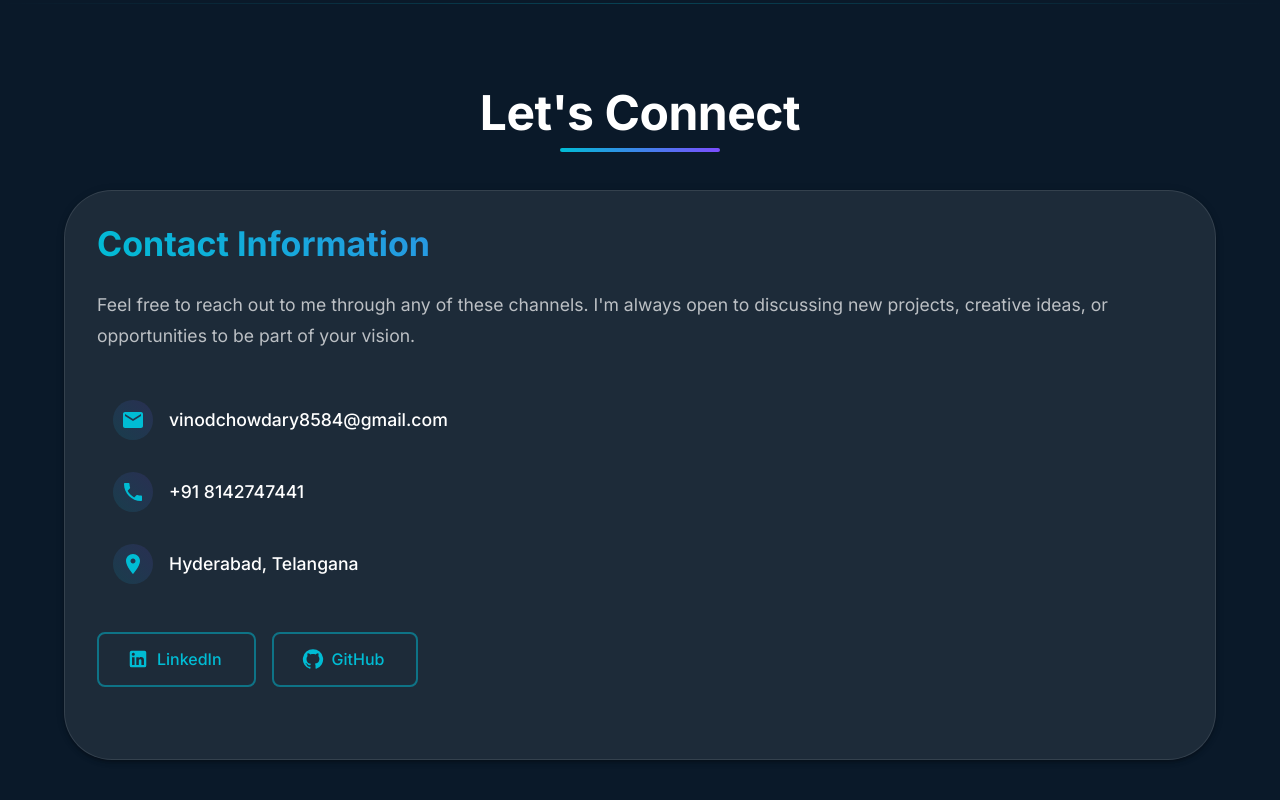
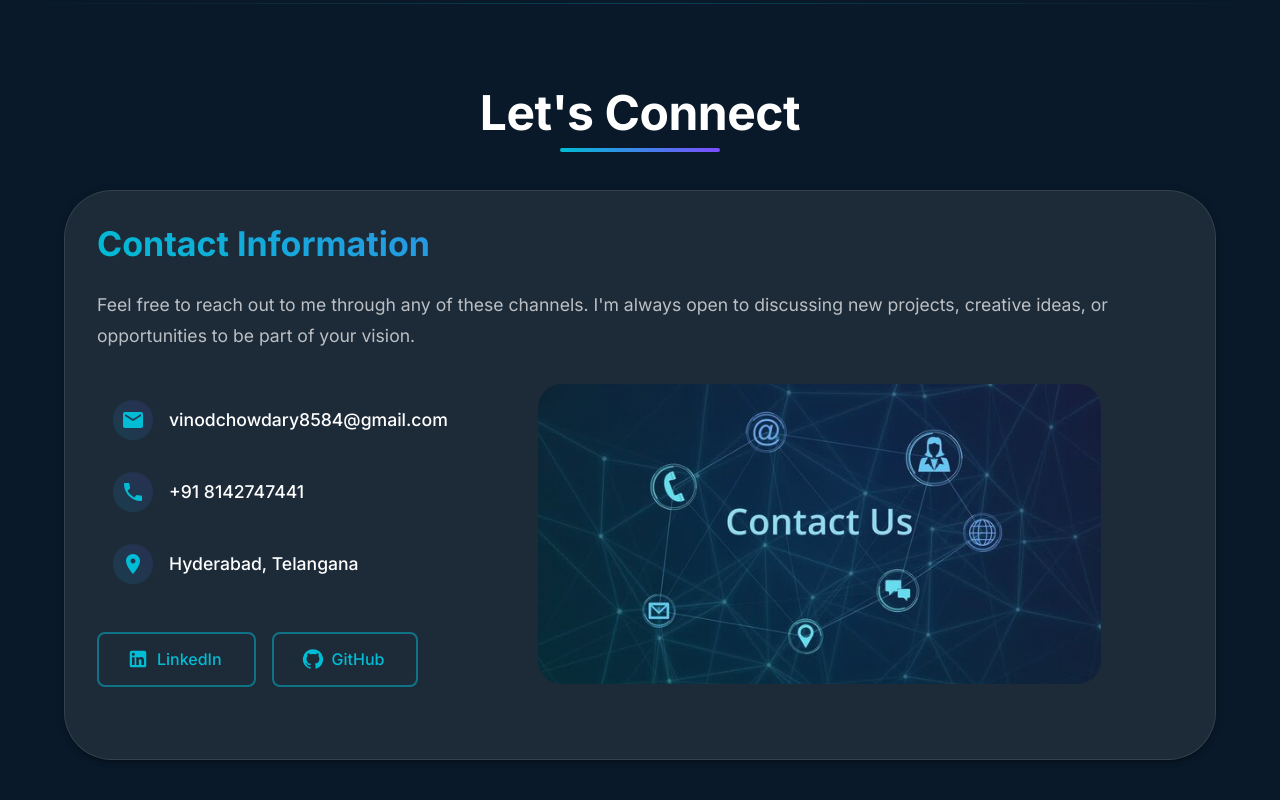
Before and after one commit to VinodKumar2213/portfolio, a React (Create React App) app: page / in a window 1280 px wide. Shown: the part 4992-5792 px from the top of the page. Built offline with nearby package versions, Linux system fonts and the light colour scheme.

Commit message:
third commit

```diff
--- a/src/components/Contact/Contact.js
+++ b/src/components/Contact/Contact.js
@@ -96,6 +96,8 @@ const Contact = () => {
                       : 'rgba(0,0,0,0.1)',
                   }}
                 >
+
+
                   <Box>
                     <Typography
                       variant="h4"
@@ -123,6 +125,8 @@ const Contact = () => {
                       Feel free to reach out to me through any of these channels. I'm always open to discussing new projects, creative ideas, or opportunities to be part of your vision.
                     </Typography>
 
+                    <Grid container spacing={3}>
+                      <Grid item xs={12} md={7}>
                         <Box sx={{ mb: 4 }}>
                           <Box
                             sx={{
@@ -130,12 +134,11 @@ const Contact = () => {
                               alignItems: 'center',
                               p: 2,
                               borderRadius: 2,
-
                             }}
                           >
                             <IconButton
                               component="a"
-                          href="https://mail.google.com/mail/?view=cm&to=vinodchowdary8584@gmail.com"
+                              href="mailto:vinodchowdary8584@gmail.com"
                               color="primary"
                               sx={{
                                 mr: 2,
@@ -150,9 +153,10 @@ const Contact = () => {
                             >
                               <Email />
                             </IconButton>
+
                             <Typography
                               component="a"
-                          href="https://mail.google.com/mail/?view=cm&to=vinodchowdary8584@gmail.com"
+                              href="mailto:vinodchowdary8584@gmail.com"
                               variant="body1"
                               sx={{
                                 wordBreak: 'break-word',
@@ -173,14 +177,13 @@ const Contact = () => {
                               vinodchowdary8584@gmail.com
                             </Typography>
                           </Box>
+
                           <Box
                             sx={{
                               display: 'flex',
                               alignItems: 'center',
-
                               p: 2,
                               borderRadius: 2,
-
                             }}
                           >
                             <IconButton
@@ -219,14 +222,13 @@ const Contact = () => {
                               +91 8142747441
                             </Typography>
                           </Box>
+
                           <Box
                             sx={{
                               display: 'flex',
                               alignItems: 'center',
-
                               p: 2,
                               borderRadius: 2,
-
                             }}
                           >
                             <IconButton
@@ -272,11 +274,54 @@ const Contact = () => {
                             GitHub
                           </Button>
                         </Box>
+                      </Grid>
+
+                      <Grid item xs={12} md={5}>
+                        <motion.div
+                          initial={{ opacity: 0, scale: 0.9 }}
+                          animate={{ opacity: 1, scale: 1 }}
+                          transition={{ duration: 0.5 }}
+                          style={{ marginLeft: '20px' }}
+                        >
+                          <Box
+                            sx={{
+                              height: '300px',
+                              width: '100%',
+                              borderRadius: 2,
+                              overflow: 'hidden',
+                              position: 'relative',
+                              marginLeft: { md: '30px' },
+                              '&::before': {
+                                content: '""',
+                                position: 'absolute',
+                                top: 0,
+                                left: 0,
+                                right: 0,
+                                bottom: 0,
+                                background: `linear-gradient(45deg, ${theme.palette.primary.main}20, ${theme.palette.secondary.main}20)`,
+                                zIndex: 1,
+                              }
+                            }}
+                          >
+                            <img
+                              src="CONTACT3.JPG"
+                              alt="Contact"
+                              style={{
+                                width: '100%',
+                                height: '100%',
+                                objectFit: 'cover',
+                                maxHeight: '300px',
+                              }}
+                            />
                           </Box>
+                        </motion.div>
+                      </Grid>
+                    </Grid>
 
                     {/* <Typography variant="body1" sx={{ fontSize: '1.1rem', opacity: 0.8 }}>
                       "The only way to do great work is to love what you do." <br />- Steve Jobs
                     </Typography> */}
+                  </Box>
                 </Paper>
               </motion.div>
             </Grid>
```
Also changed, not shown: public/CONTACT3.jpg (added). Lines whose indentation alone changed are shown as unchanged.
